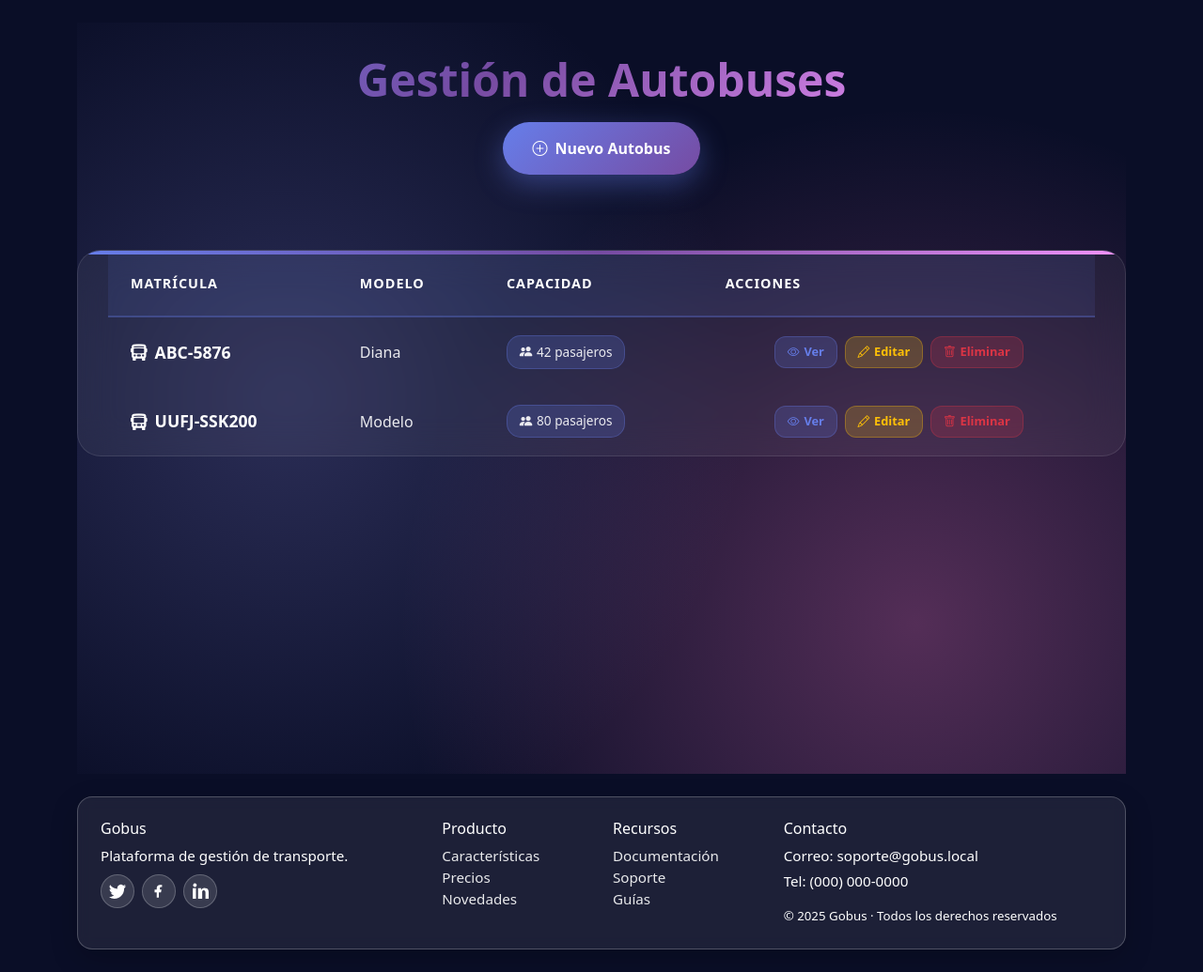
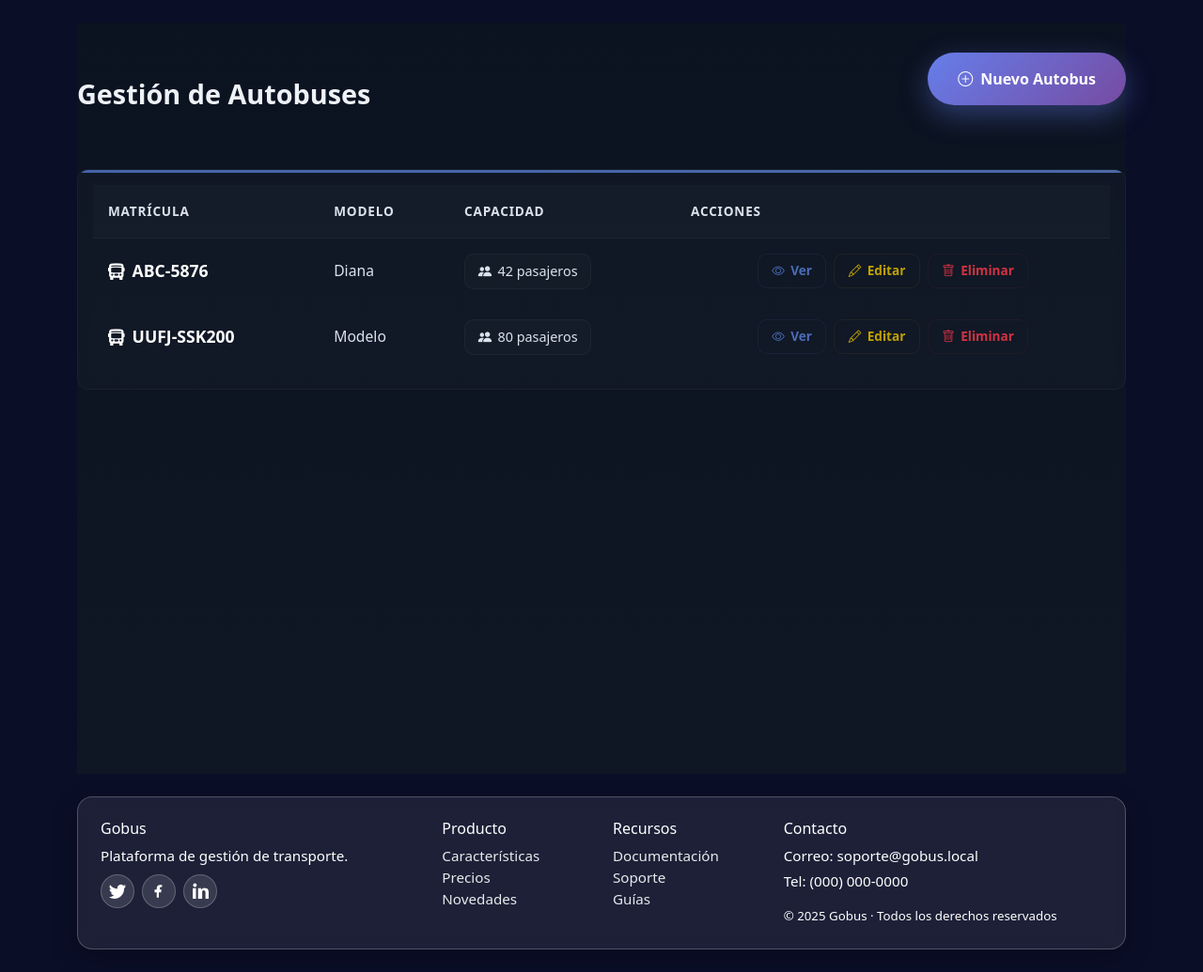
Before and after one commit to ernesto485/Gobus, a Django app: page /autobuses/ in a window 1280 px wide. Shown: the part 59-1094 px from the top of the page at 94% size. Run offline with Django 5.2, Linux system fonts and the light colour scheme; a user stored in the database is signed in; data comes from the database, SQL or seed files in the repository; both versions use the stored data as it was after the commit.

Commit message:
ajustando vsitas de listar

```diff
--- a/core/static/core/css/crud.css
+++ b/core/static/core/css/crud.css
@@ -2,55 +2,35 @@
 
 .crud-container {
   min-height: 100vh;
-  background: #0a0e27;
-  background-image:
-    radial-gradient(
-      circle at 20% 50%,
-      rgba(120, 119, 198, 0.3) 0%,
-      transparent 50%
-    ),
-    radial-gradient(
-      circle at 80% 80%,
-      rgba(255, 119, 198, 0.3) 0%,
-      transparent 50%
-    );
-  background-attachment: fixed;
+  background: linear-gradient(180deg, #0b1220 0%, #0f1724 100%);
   padding: 2rem 0;
+  color: #e6eef8;
 }
 
 .page-header {
-  text-align: center;
-  margin-bottom: 3rem;
+  text-align: left;
+  margin-bottom: 2.25rem;
+  display: flex;
+  align-items: center;
+  justify-content: space-between;
+  gap: 1rem;
 }
 
 .page-title {
-  font-size: 3rem;
-  font-weight: 800;
-  color: white;
-  margin-bottom: 1rem;
-  background: linear-gradient(
-    135deg,
-    #667eea 0%,
-    #764ba2 25%,
-    #f093fb 50%,
-    #f5576c 75%,
-    #4facfe 100%
-  );
-  background-size: 200% 200%;
-  -webkit-background-clip: text;
-  -webkit-text-fill-color: transparent;
-  background-clip: text;
-  animation: gradient-shift 8s ease infinite;
+  font-size: 1.8rem;
+  font-weight: 700;
+  color: #eef2f7;
+  margin: 0;
 }
 
 .table-container {
   max-width: 1200px;
   margin: 0 auto;
-  padding: 0 2rem;
-  background: rgba(255, 255, 255, 0.05);
-  border-radius: 25px;
-  border: 1px solid rgba(255, 255, 255, 0.1);
-  backdrop-filter: blur(20px);
+  padding: 1rem 1rem 1.25rem 1rem;
+  background: rgba(255, 255, 255, 0.02);
+  border-radius: 12px;
+  border: 1px solid rgba(255, 255, 255, 0.04);
+  backdrop-filter: blur(6px);
   overflow: hidden;
   position: relative;
 }
@@ -61,8 +41,8 @@
   top: 0;
   left: 0;
   right: 0;
-  height: 4px;
-  background: linear-gradient(90deg, #667eea, #764ba2, #f093fb);
+  height: 3px;
+  background: linear-gradient(90deg, rgba(75,108,183,0.9), rgba(90,125,200,0.8));
 }
 
 .modern-table {
@@ -72,22 +52,22 @@
   overflow: hidden;
 }
 .modern-table thead {
-  background: rgba(102, 126, 234, 0.1);
+  background: rgba(255,255,255,0.02);
 }
 .modern-table th {
-  padding: 1.5rem;
+  padding: 1.1rem 1rem;
   text-align: left;
-  color: white;
+  color: rgba(230,238,248,0.95);
   font-weight: 700;
-  font-size: 0.9rem;
+  font-size: 0.85rem;
   text-transform: uppercase;
-  letter-spacing: 1px;
-  border-bottom: 2px solid rgba(102, 126, 234, 0.3);
+  letter-spacing: 0.8px;
+  border-bottom: 1px solid rgba(255,255,255,0.04);
 }
 .modern-table td {
-  padding: 1.2rem 1.5rem;
-  color: rgba(255, 255, 255, 0.9);
-  font-size: 1rem;
+  padding: 1rem 1rem;
+  color: rgba(230,238,248,0.95);
+  font-size: 0.98rem;
 }
 
 .matricula-cell {
@@ -105,13 +85,13 @@
 .capacidad-badge {
   display: inline-flex;
   align-items: center;
-  gap: 0.3rem;
-  background: rgba(102, 126, 234, 0.2);
-  color: rgba(255, 255, 255, 0.9);
-  padding: 0.4rem 0.8rem;
-  border-radius: 15px;
-  font-size: 0.85rem;
-  border: 1px solid rgba(102, 126, 234, 0.3);
+  gap: 0.4rem;
+  background: rgba(255,255,255,0.02);
+  color: rgba(230,238,248,0.95);
+  padding: 0.45rem 0.85rem;
+  border-radius: 10px;
+  font-size: 0.9rem;
+  border: 1px solid rgba(255,255,255,0.04);
 }
 
 .action-cell {
@@ -121,30 +101,30 @@
   flex-wrap: wrap;
 }
 .btn-action {
-  padding: 0.4rem 0.8rem;
-  border-radius: 12px;
+  padding: 0.45rem 0.9rem;
+  border-radius: 10px;
   text-decoration: none;
   font-weight: 600;
-  font-size: 0.8rem;
-  transition: all 0.3s ease;
+  font-size: 0.85rem;
+  transition: all 0.18s ease;
   display: inline-flex;
   align-items: center;
-  gap: 0.3rem;
+  gap: 0.4rem;
 }
 .btn-view {
-  background: rgba(102, 126, 234, 0.2);
-  color: #667eea;
-  border: 1px solid rgba(102, 126, 234, 0.3);
+  background: transparent;
+  color: rgba(75,108,183,1);
+  border: 1px solid rgba(75,108,183,0.12);
 }
 .btn-edit {
-  background: rgba(255, 193, 7, 0.2);
-  color: #ffc107;
-  border: 1px solid rgba(255, 193, 7, 0.3);
+  background: transparent;
+  color: rgba(201,170,0,0.95);
+  border: 1px solid rgba(201,170,0,0.08);
 }
 .btn-delete {
-  background: rgba(220, 53, 69, 0.2);
-  color: #dc3545;
-  border: 1px solid rgba(220, 53, 69, 0.3);
+  background: transparent;
+  color: rgba(220,53,69,0.95);
+  border: 1px solid rgba(220,53,69,0.08);
 }
 .btn-create {
   background: linear-gradient(135deg, #667eea 0%, #764ba2 100%);
--- a/core/templates/core/autobus/autobus_list.html
+++ b/core/templates/core/autobus/autobus_list.html
@@ -39,20 +39,20 @@
           <tbody>
             {% for autobus in page_obj %}
               <tr>
-                <td>
+                <td data-label="Matrícula">
                   <div class="matricula-cell">
                     <i class="bi bi-bus-front-fill"></i>
                     {{ autobus.matricula }}
                   </div>
                 </td>
-                <td class="modelo-cell">{{ autobus.modelo }}</td>
-                <td>
+                <td class="modelo-cell" data-label="Modelo">{{ autobus.modelo }}</td>
+                <td data-label="Capacidad">
                   <div class="capacidad-badge">
                     <i class="bi bi-people-fill"></i>
                     {{ autobus.capacidad }} pasajeros
                   </div>
                 </td>
-                <td>
+                <td data-label="Acciones">
                   <div class="action-cell">
                     <a href="{% url 'autobus_detail' autobus.pk %}" class="btn-action btn-view">
                       <i class="bi bi-eye"></i> Ver
```
Also changed, not shown: other parts of core/static/core/css/crud.css (+37 -0 lines), core/templates/core/ruta/ruta_list.html (+8 -7 lines), db.sqlite3.
